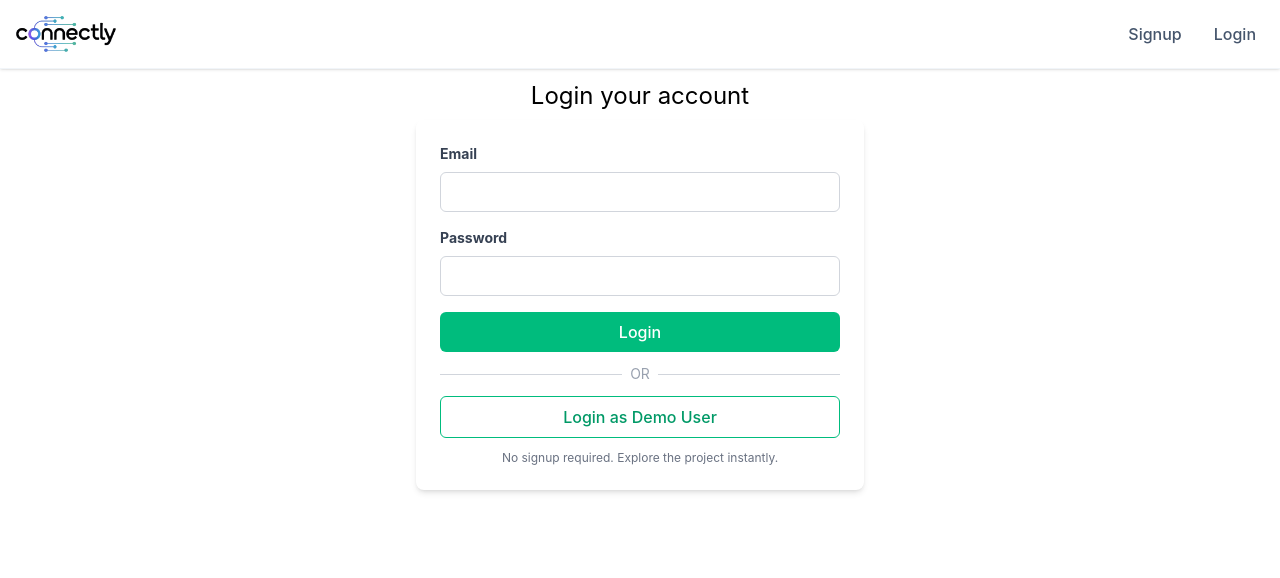
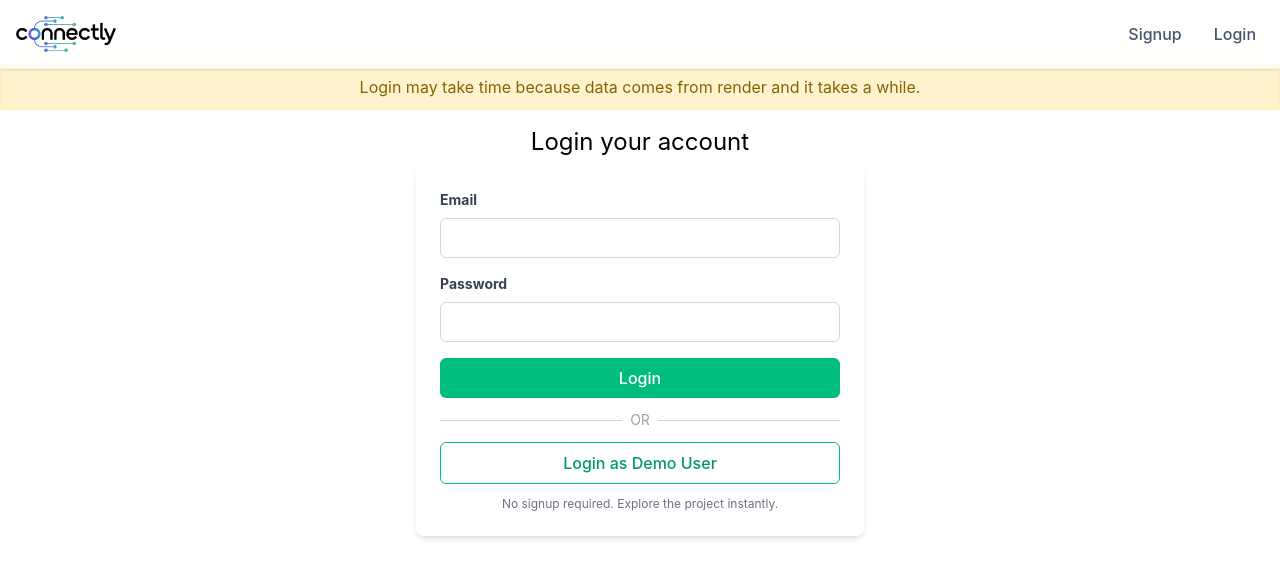
Before and after one commit to manish-bnt/connectlyChat, a React (Vite) app in the folder frontend/: page /login in a window 1280 px wide. Shown: the top 578 px of the page. Built offline with nearby package versions, Linux system fonts and the light colour scheme.

Commit message:
infor message added in login.jsx and signup.jsx

```diff
--- a/frontend/index.html
+++ b/frontend/index.html
@@ -3,9 +3,10 @@
 
 <head>
   <meta charset="UTF-8" />
-  <link rel="icon" type="image/svg+xml" href="/vite.svg" />
+  <!-- <link rel="icon" type="image/svg+xml" href="/vite.svg" /> -->
+  <!-- <link rel="icon" href="/connectlyLogo2.png"> -->
   <meta name="viewport" content="width=device-width, initial-scale=1.0" />
-  <title>frontend</title>
+  <title>Connectly</title>
 
   <link rel="stylesheet" href="https://cdnjs.cloudflare.com/ajax/libs/font-awesome/7.0.1/css/all.min.css"
     integrity="sha512-2SwdPD6INVrV/lHTZbO2nodKhrnDdJK9/kg2XD1r9uGqPo1cUbujc+IYdlYdEErWNu69gVcYgdxlmVmzTWnetw=="
--- a/frontend/src/comps/auth/Login.jsx
+++ b/frontend/src/comps/auth/Login.jsx
@@ -115,6 +115,14 @@ export default function Login() {
   return (
     <>
       <PopupMsg message={message} />
+      <div className="px-2 py-6 text-center" style={{
+        backgroundColor: '#fff3cd',
+        color: '#856404',
+        padding: '10px 15px',
+        border: '1px solid #ffeeba',
+      }}>
+        Login may take time because data comes from render and it takes a while.
+      </div>
       <div className='container mx-auto'>
         <h1 className="text-2xl text-center mt-4">Login your account</h1>
         <form
--- a/frontend/src/comps/auth/Signup.jsx
+++ b/frontend/src/comps/auth/Signup.jsx
@@ -83,6 +83,14 @@ export default function Signup() {
   return (
     <div className='container mx-auto'>
       <PopupMsg message={message} />
+      <div className="px-2 py-6 text-center" style={{
+        backgroundColor: '#fff3cd',
+        color: '#856404',
+        padding: '10px 15px',
+        border: '1px solid #ffeeba',
+      }}>
+        Signup may take time because data comes from render and it takes a while.
+      </div>
       <h1 className="text-2xl text-center mt-4">Create your account</h1>
 
       <form onSubmit={handleSubmit} className='w-full max-w-md mx-auto mt-2 p-6 md:rounded-lg shadow-md'>
```
Also changed, not shown: 2 other files (tests, documents, lock files or other folders).
